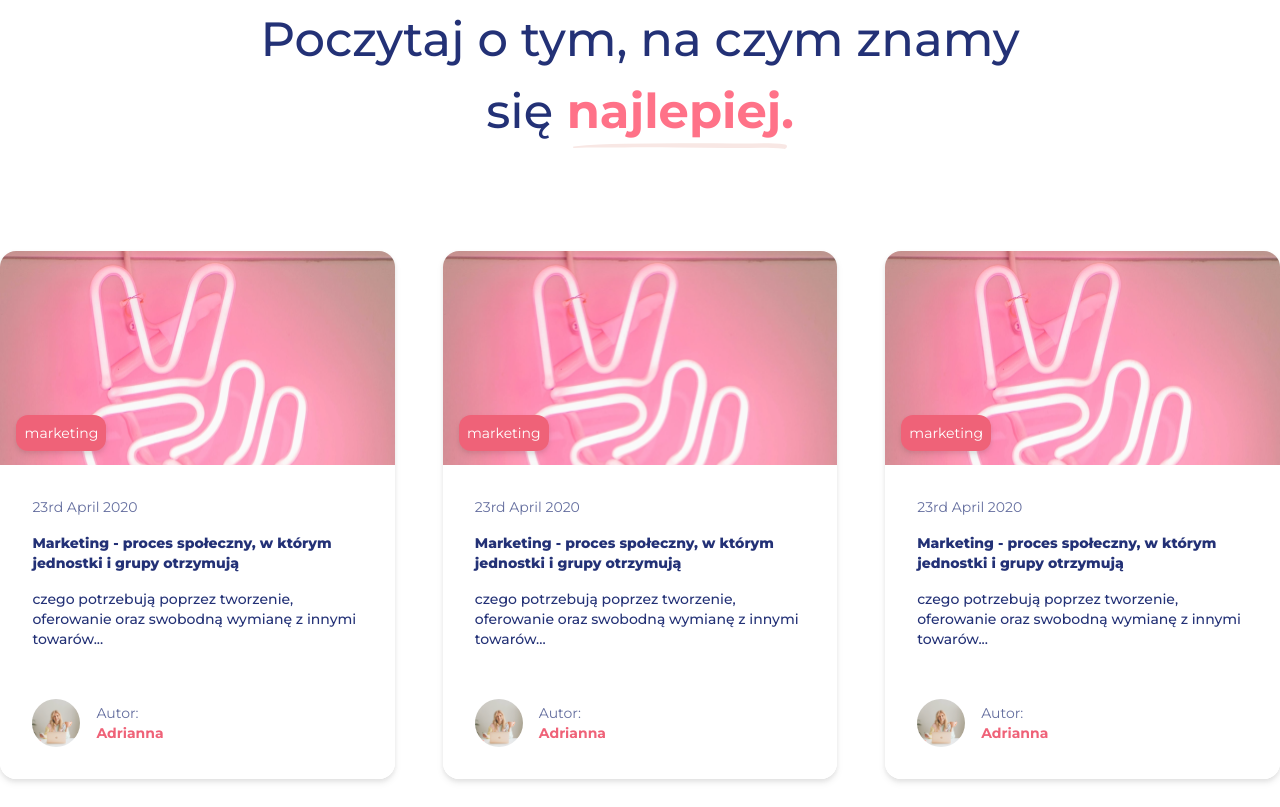
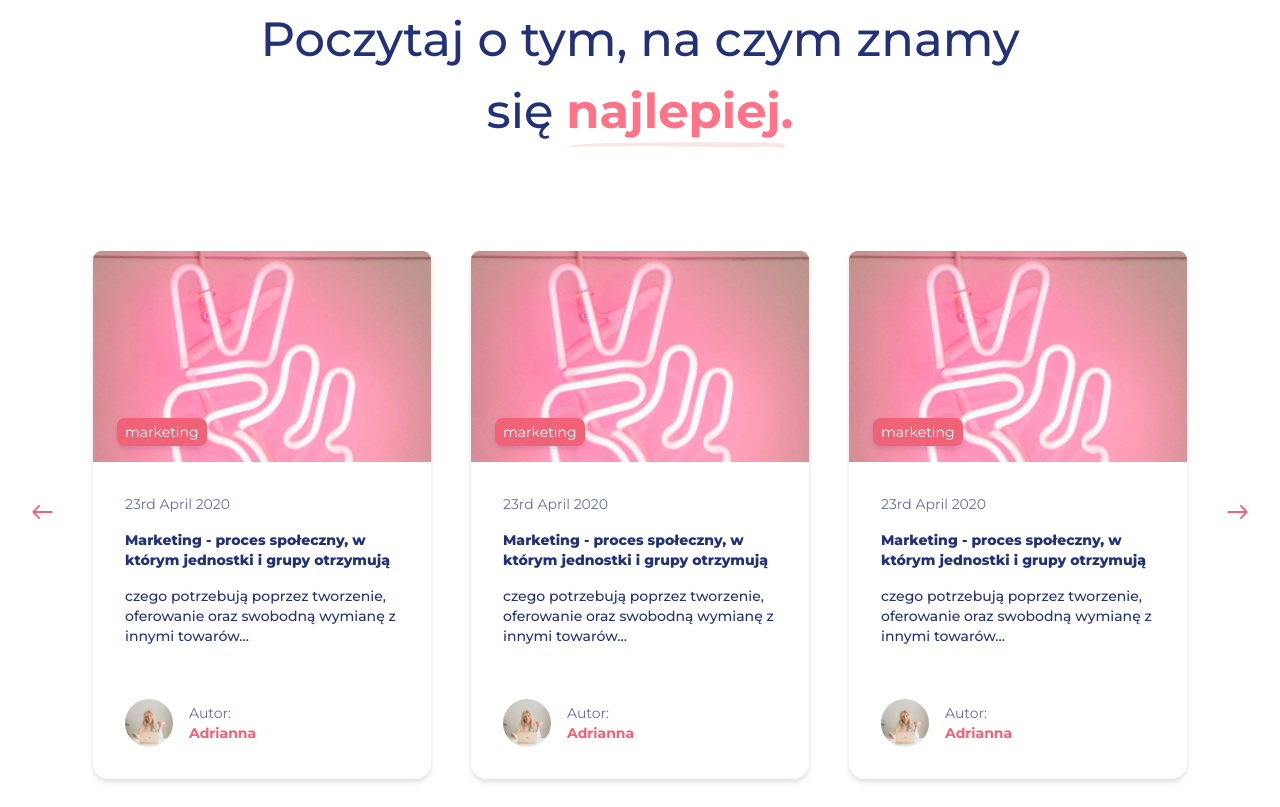
Before and after one commit to mrruby/get-bold, a Gatsby site: page / in a window 1280 px wide. Shown: the part 5673-6480 px from the top of the page. Built offline with nearby package versions, Linux system fonts and the light colour scheme; Gatsby itself is replaced by a stand-in of ours.

Commit message:
add rwd styles for blog section in home page

```diff
--- a/src/components/Home/Blog/heading.tsx
+++ b/src/components/Home/Blog/heading.tsx
@@ -3,20 +3,21 @@ import React from "react";
 
 export const BlogHeading = () => {
   return (
-    <div className="flex flex-col items-center w-[71rem] mb-14">
+    <div className="flex flex-col items-center lg:w-[71rem] px-8 mb-14">
       <h2 className="tracking-[4px] text-xl font-bebas text-getbold-pink mb-6">
         Blog
       </h2>
-      <h3 className="text-5xl leading-normal font-medium mb-12 text-center">
-        Poczytaj o tym, na czym znamy <br /> się
-        <span className="font-bold text-getbold-pink"> najlepiej.</span>
+      <h3 className="text-3xl lg:text-5xl lg:leading-normal font-medium mb-12 text-center">
+        Poczytaj o tym, na czym znamy <br /> się{" "}
+        <span className="font-bold text-getbold-pink relative">
+          <StaticImage
+            src="../../../images/blog-underline.svg"
+            alt="circle"
+            className="absolute -z-10 -bottom-2 left-1"
+          />
+          najlepiej.
+        </span>
       </h3>
-
-      <StaticImage
-        src="../../../images/blog-underline.svg"
-        alt="underline"
-        className="absolute mt-[12rem] ml-[5rem]"
-      />
     </div>
   );
 };
--- a/src/components/Home/Blog/posts.tsx
+++ b/src/components/Home/Blog/posts.tsx
@@ -3,15 +3,22 @@ import React from "react";
 
 export const BlogPosts = () => {
   return (
-    <div className="flex flex-col">
-      <div className="flex space-x-12">
-        <div className="relative bg-white h-[33rem] w-[24.65rem] flex flex-col items-center drop-shadow-md rounded-2xl">
-          <StaticImage
-            src="../../../images/blog.png"
-            alt=""
-            className="rounded-2xl"
-          />
-          <div className="absolute bottom-0 flex flex-col justify-between h-[19.625rem] w-full p-8  bg-white rounded-b-2xl">
+    <div className="flex flex-col w-full px-8">
+      <div className="flex flex-row space-x-4 xl:space-x-10 items-center justify-center">
+        <div>
+          <button>
+            <StaticImage src="../../../images/arrow-left.svg" alt="left" />
+          </button>
+        </div>
+        <div className=" bg-white h-[33rem] w-[395px] flex flex-col items-center drop-shadow-md rounded-2xl">
+          <div className="h-2/5 w-full relative bg-getbold-btn-blue rounded-t-2xl">
+            <StaticImage src="../../../images/blog.png" alt="Blog" />
+            <div className="absolute px-2 py-1 text-white font-light font-[0.875rem] bg-getbold-btn-pink rounded-lg flex items-center justify-center left-6 bottom-4 drop-shadow-md">
+              marketing
+            </div>
+          </div>
+
+          <div className="absolute bottom-0 flex flex-col justify-between h-3/5 w-full p-8 bg-white rounded-b-2xl">
             <div>
               <p className="mb-4 font-thin opacity-70">23rd April 2020</p>
               <p className="font-extrabold mb-4">
@@ -35,19 +42,17 @@ export const BlogPosts = () => {
               </div>
             </div>
           </div>
+        </div>
 
-          <div className="absolute h-[2.25rem] w-[5.625rem] text-white font-light font-[0.875rem] bg-getbold-btn-pink rounded-xl flex items-center justify-center left-4 bottom-[20.5rem] drop-shadow-md">
+        <div className="hidden lg:block bg-white h-[33rem] w-[395px] flex flex-col items-center drop-shadow-md rounded-2xl">
+          <div className="h-2/5 w-full relative bg-getbold-btn-blue rounded-t-2xl">
+            <StaticImage src="../../../images/blog.png" alt="Blog" />
+            <div className="absolute px-2 py-1 text-white font-light font-[0.875rem] bg-getbold-btn-pink rounded-lg flex items-center justify-center left-6 bottom-4 drop-shadow-md">
               marketing
             </div>
           </div>
 
-        <div className="relative bg-white h-[33rem] w-[24.65rem] flex flex-col items-center drop-shadow-md rounded-2xl">
-          <StaticImage
-            src="../../../images/blog.png"
-            alt=""
-            className="rounded-2xl"
-          />
-          <div className="absolute bottom-0 flex flex-col justify-between h-[19.625rem] w-full p-8  bg-white rounded-b-2xl">
+          <div className="absolute bottom-0 flex flex-col justify-between h-3/5 w-full p-8 bg-white rounded-b-2xl">
             <div>
               <p className="mb-4 font-thin opacity-70">23rd April 2020</p>
               <p className="font-extrabold mb-4">
@@ -71,19 +76,17 @@ export const BlogPosts = () => {
               </div>
             </div>
           </div>
+        </div>
 
-          <div className="absolute h-[2.25rem] w-[5.625rem] text-white font-light font-[0.875rem] bg-getbold-btn-pink rounded-xl flex items-center justify-center left-4 bottom-[20.5rem] drop-shadow-md">
+        <div className="hidden lg:block bg-white h-[33rem] w-[395px] flex flex-col items-center drop-shadow-md rounded-2xl">
+          <div className="h-2/5 w-full relative bg-getbold-btn-blue rounded-t-2xl">
+            <StaticImage src="../../../images/blog.png" alt="Blog" />
+            <div className="absolute px-2 py-1 text-white font-light font-[0.875rem] bg-getbold-btn-pink rounded-lg flex items-center justify-center left-6 bottom-4 drop-shadow-md">
               marketing
             </div>
           </div>
 
-        <div className="relative bg-white h-[33rem] w-[24.65rem] flex flex-col items-center drop-shadow-md rounded-2xl">
-          <StaticImage
-            src="../../../images/blog.png"
-            alt=""
-            className="rounded-2xl"
-          />
-          <div className="absolute bottom-0 flex flex-col justify-between h-[19.625rem] w-full p-8  bg-white rounded-b-2xl">
+          <div className="absolute bottom-0 flex flex-col justify-between h-3/5 w-full p-8 bg-white rounded-b-2xl">
             <div>
               <p className="mb-4 font-thin opacity-70">23rd April 2020</p>
               <p className="font-extrabold mb-4">
@@ -107,13 +110,13 @@ export const BlogPosts = () => {
               </div>
             </div>
           </div>
-
-          <div className="absolute h-[2.25rem] w-[5.625rem] text-white font-light font-[0.875rem] bg-getbold-btn-pink rounded-xl flex items-center justify-center left-4 bottom-[20.5rem] drop-shadow-md">
-            marketing
+        </div>
+        <div>
+          <button>
+            <StaticImage src="../../../images/arrow-right.svg" alt="left" />
+          </button>
         </div>
       </div>
-      </div>
-
       <div className="flex justify-center mt-[5.75rem]">
         <button className="font-medium">
           Zobacz wszystkie wpisy (
--- a/src/components/Home/blog.tsx
+++ b/src/components/Home/blog.tsx
@@ -5,7 +5,7 @@ import { BlogPosts } from "./Blog/posts";
 
 export const BlogHome = () => {
   return (
-    <main className="relative py-40 w-full flex flex-col items-center">
+    <main className="relative py-24 lg:py-40 w-full flex flex-col items-center">
       <BlogHeading />
       <BlogPosts />
     </main>
```
Also changed, not shown: src/images/arrow-left.svg (added), src/images/arrow-right.svg (added). Lines whose indentation alone changed are shown as unchanged.
